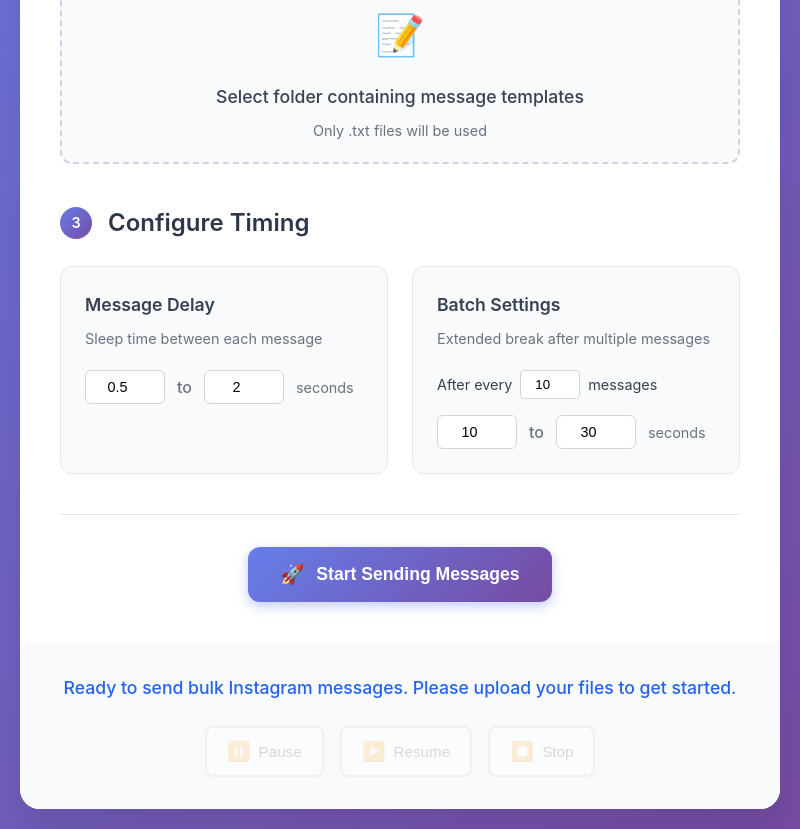
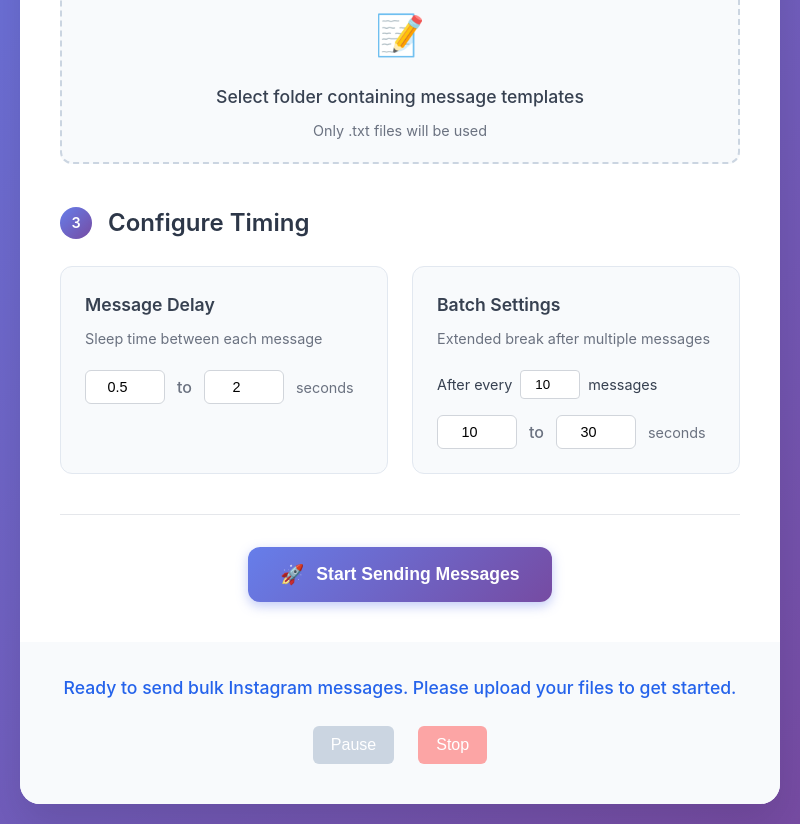
Before and after one commit to DrunkenCloud/instagram_helper, an Electron app: page index.html in a window 800 px wide. Shown: the part 709-1538 px from the top of the page. Drawn offline with Linux system fonts and the light colour scheme.

Commit message:
Should be fine

```diff
--- a/index.html
+++ b/index.html
@@ -117,18 +117,8 @@
         <section class="status-section">
           <div id="status" class="status-display"></div>
           <div class="control-buttons">
-            <button id="pause-btn" type="button" class="control-btn pause-btn" disabled>
-              <span class="btn-icon">⏸️</span>
-              Pause
-            </button>
-            <button id="resume-btn" type="button" class="control-btn resume-btn" disabled>
-              <span class="btn-icon">▶️</span>
-              Resume
-            </button>
-            <button id="stop-btn" type="button" class="control-btn stop-btn" disabled>
-              <span class="btn-icon">⏹️</span>
-              Stop
-            </button>
+            <button id="pause-resume-btn" type="button" class="pause-btn" disabled>Pause</button>
+            <button id="stop-btn" type="button" class="stop-btn" disabled>Stop</button>
           </div>
         </section>
       </main>
--- a/renderer.js
+++ b/renderer.js
@@ -214,27 +214,31 @@ document.getElementById("input-form").addEventListener("submit", async (e) => {
   setupDragAndDrop(templatesUploadArea, folderInput)
 
   // Enhanced button control logic
-  const pauseBtn = document.getElementById("pause-btn")
-  const resumeBtn = document.getElementById("resume-btn")
+  const pauseResumeBtn = document.getElementById("pause-resume-btn")
   const stopBtn = document.getElementById("stop-btn")
+  let isPaused = false
 
   function setButtonStates(state) {
-    const buttons = [pauseBtn, resumeBtn, stopBtn]
-
     // Reset all buttons
-    buttons.forEach((btn) => {
-      btn.disabled = true
-      btn.classList.remove("loading")
-    })
+    pauseResumeBtn.disabled = true
+    stopBtn.disabled = true
+    pauseResumeBtn.textContent = "Pause"
+    pauseResumeBtn.classList.remove("loading")
+    stopBtn.classList.remove("loading")
+    isPaused = false
 
     if (state === "idle") {
       // All buttons disabled
     } else if (state === "sending") {
-      pauseBtn.disabled = false
+      pauseResumeBtn.disabled = false
       stopBtn.disabled = false
+      pauseResumeBtn.textContent = "Pause"
+      isPaused = false
     } else if (state === "paused") {
-      resumeBtn.disabled = false
+      pauseResumeBtn.disabled = false
       stopBtn.disabled = false
+      pauseResumeBtn.textContent = "Resume"
+      isPaused = true
     }
   }
 
@@ -242,8 +246,10 @@ document.getElementById("input-form").addEventListener("submit", async (e) => {
   setButtonStates("idle")
 
   // Enhanced button event handlers with feedback
-  pauseBtn.onclick = () => {
-    pauseBtn.classList.add("loading")
+  pauseResumeBtn.onclick = () => {
+    pauseResumeBtn.classList.add("loading")
+    if (!isPaused) {
+      // Pause
       if (window.electronAPI && window.electronAPI.pauseSending) {
         window.electronAPI.pauseSending()
       }
@@ -252,10 +258,8 @@ document.getElementById("input-form").addEventListener("submit", async (e) => {
         setButtonStates("paused")
         showStatus("⏸️ Message sending paused.", "success")
       }, 500)
-  }
-
-  resumeBtn.onclick = () => {
-    resumeBtn.classList.add("loading")
+    } else {
+      // Resume
       if (window.electronAPI && window.electronAPI.resumeSending) {
         window.electronAPI.resumeSending()
       }
@@ -264,6 +268,7 @@ document.getElementById("input-form").addEventListener("submit", async (e) => {
         setButtonStates("sending")
         showStatus("▶️ Message sending resumed.", "success")
       }, 500)
+    }
   }
 
   stopBtn.onclick = () => {
--- a/styles.css
+++ b/styles.css
@@ -423,31 +423,51 @@
     box-shadow: none;
   }
 
-  .pause-btn:not(:disabled) {
-    border-color: #f59e0b;
-    color: #f59e0b;
+  .pause-btn {
+    background: #2563eb;
+    color: #fff;
+    border: none;
+    border-radius: 6px;
+    padding: 10px 18px;
+    font-size: 1rem;
+    font-weight: 500;
+    margin-right: 8px;
+    margin-bottom: 8px;
+    cursor: pointer;
+    transition: background 0.2s;
+  }
+
+  .pause-btn:disabled {
+    background: #cbd5e1;
+    color: #fff;
+    cursor: not-allowed;
   }
 
   .pause-btn:hover:not(:disabled) {
-    background: #fef3c7;
+    background: #1746a2;
   }
 
-  .resume-btn:not(:disabled) {
-    border-color: #10b981;
-    color: #10b981;
+  .stop-btn {
+    background: #ef4444;
+    color: #fff;
+    border: none;
+    border-radius: 6px;
+    padding: 10px 18px;
+    font-size: 1rem;
+    font-weight: 500;
+    margin-bottom: 8px;
+    cursor: pointer;
+    transition: background 0.2s;
   }
 
-  .resume-btn:hover:not(:disabled) {
-    background: #d1fae5;
-  }
-
-  .stop-btn:not(:disabled) {
-    border-color: #ef4444;
-    color: #ef4444;
+  .stop-btn:disabled {
+    background: #fca5a5;
+    color: #fff;
+    cursor: not-allowed;
   }
 
   .stop-btn:hover:not(:disabled) {
-    background: #fee2e2;
+    background: #b91c1c;
   }
 
   /* Loading Animation */
```
Also changed, not shown: script.js (+16 -13 lines). Lines whose indentation alone changed are shown as unchanged.
